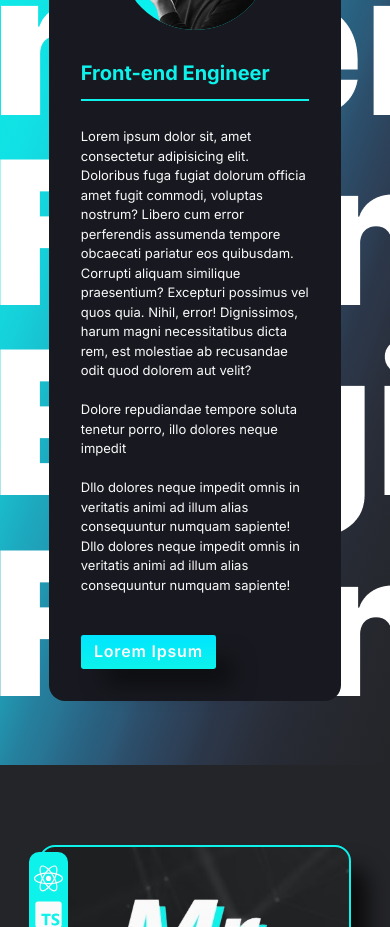
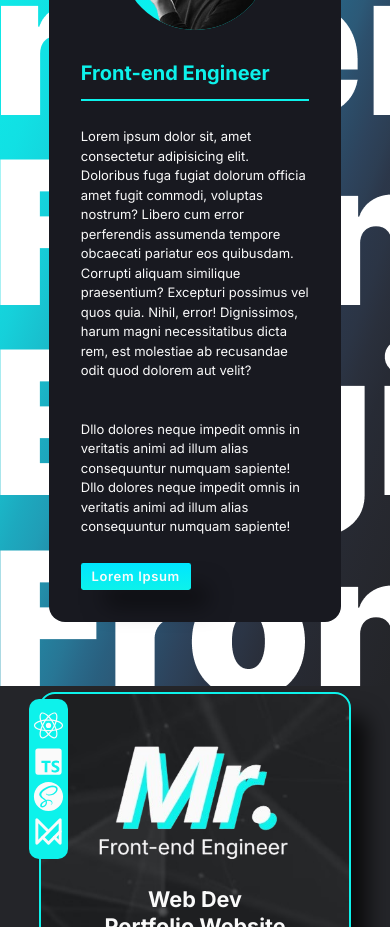
Before and after one commit to ManuelARD13/Mr-Portfolio-Website, a React (Vite) app: page / in a window 390 px wide. Shown: the part 1100-2027 px from the top of the page. Built offline with nearby package versions, Linux system fonts and the light colour scheme.

Commit message:
Responsive containers: Applying em values to About containers size, font size adjusted too.

```diff
--- a/src/components/About.tsx
+++ b/src/components/About.tsx
@@ -23,11 +23,6 @@ function About() {
               quod dolorem aut velit?
             </p>
             <br />
-            <p>
-              {" "}
-              Dolore repudiandae tempore soluta tenetur porro, illo dolores
-              neque impedit{" "}
-            </p>
             <br />
             <p>
               {" "}
--- a/src/sass/components/_About.scss
+++ b/src/sass/components/_About.scss
@@ -4,6 +4,7 @@
   display: grid;
   place-items: center;
   max-width: none;
+  height: 100svh;
 }
 
 .about {
@@ -12,6 +13,7 @@
   flex-direction: column;
   align-items: center;
   padding-block: 4em;
+  width: 100%;
   &__column-1 {
     position: absolute;
     display: flex;
@@ -45,9 +47,7 @@
   }
   &__description {
     margin-block: 2em;
-    max-width: min(100%, 402px);
     position: relative;
-    // z
     font-size: 0.8135rem;
   }
   &__img-container--mobile {
@@ -62,7 +62,7 @@
     position: relative;
     margin-right: 1em;
     z-index: 2;
-    width: 345px;
+    width: 15.1em;
     scale: 1.1;
     translate: 0 -4.9%;
     display: none;
@@ -76,14 +76,15 @@
     left: 50%;
   }
   &__btn {
-    margin-top: 2.5em;
+    margin-top: 2em;
+    font-size: 0.8135rem;
   }
 }
 
 @media screen and (min-width: 1050px) {
-  #about {
-    height: 100svh - 6svh;
-  }
+  // #about {
+  //   height: 100svh - 6svh;
+  // }
 
   .about {
     max-width: 100%;
@@ -97,24 +98,25 @@
     &__column-1 {
       position: initial;
       min-width: initial;
-      .about__background {
-        height: min(100%, 725px);
-      }
+      // .about__background {
+      //   height: min(100%, 725px);
+      // }
     }
     &__column-2 {
       position: initial;
       z-index: 2;
       width: initial;
       height: 100%;
-      padding: 5em;
+      padding: 4em;
       border-radius: 0%;
     }
     &__description {
-      font-size: 1rem;
+      width: 50ch;
+      font-size: 0.8135rem;
     }
     &__title {
-      width: min(100%, 435px);
-      font-size: 1.75rem;
+      width: 14em;
+      font-size: 1.5rem;
     }
     &__img {
       display: block;
@@ -128,11 +130,11 @@
   }
 }
 
-@media screen and (min-width: 1050px) and (max-width: 1370px) {
-  .about {
-    align-self: end;
-    &__img {
-      width: 265px;
-    }
-  }
-}
+// @media screen and (min-width: 1050px) and (max-width: 1370px) {
+//   .about {
+//     align-self: end;
+//     &__img {
+//       width: 265px;
+//     }
+//   }
+// }
```
